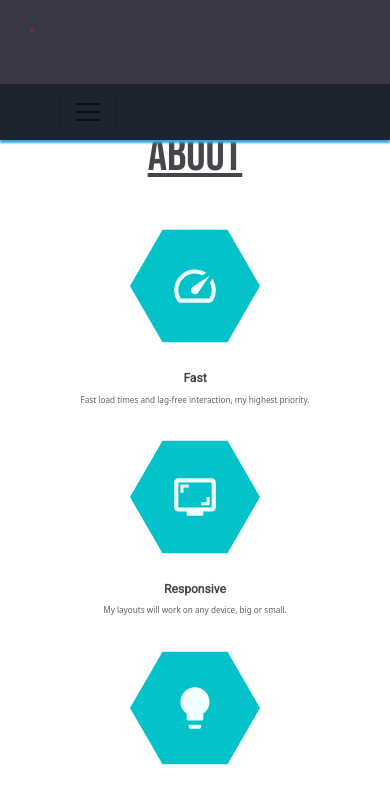
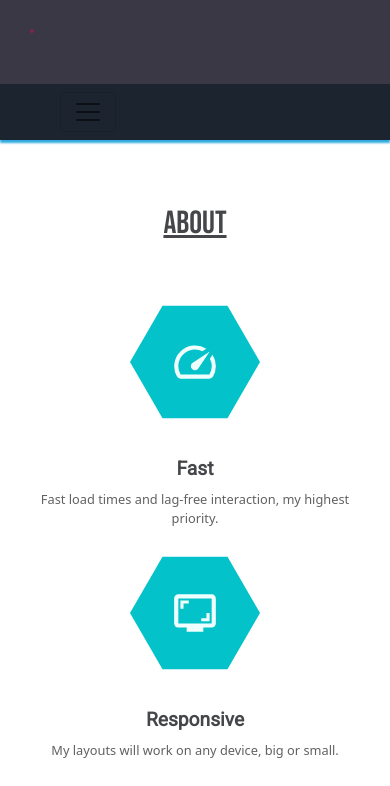
Before and after one commit to thegurpyar/portfolio-latest, a React (Create React App) app: page / in a window 390 px wide. Shown: the part 760-1546 px from the top of the page. Built offline with nearby package versions, Linux system fonts and the light colour scheme.

Commit message:
add loader

```diff
--- a/src/Components/About/about.css
+++ b/src/Components/About/about.css
@@ -1,38 +1,69 @@
-.about{
-   background-color: white;
-    height: 100vh;
+.about {
+    background-color: white;
+    min-height: 100vh; /* Changed to min-height for flexibility */
     display: flex;
     align-items: center;
-    align-content: center;
     flex-direction: column;
     justify-content: center;
-}
+    padding: 20px; /* Added padding for smaller screens */
+  }
 
-.header{
+  .header {
     font-family: 'Bebas Neue', cursive;
     font-size: 3rem;
-    color:#444649;
+    color: #444649;
     text-decoration: underline;
-}
+    margin-bottom: 20px; /* Added spacing below the header */
+  }
 
-.about h1{
+  .about h1 {
     font-family: 'Roboto', sans-serif;
-    color:#444649;
+    color: #444649;
     font-weight: 600;
     font-size: 2rem;
-}
+    margin-top: 10px; /* Adjusted spacing for better readability */
+  }
 
-.about p{
-    color:#616161;
+  .about p {
+    color: #616161;
     font-weight: 400;
+    margin: 10px 0; /* Added vertical spacing for paragraphs */
+    text-align: center; /* Centered text for mobile and desktop views */
+  }
 
-}
+  /* Responsive Adjustments */
+  @media screen and (max-width: 768px) {
+    .about {
+      padding: 15px;
+    }
 
-@media screen and (max-width: 600px) {
+    .header {
+      font-size: 2.5rem; /* Reduced header size */
+    }
+
+    .about h1 {
+      font-size: 1.5rem; /* Scaled down for smaller devices */
+    }
+
     .about p {
-        font-size: 2.1vw
-    }
-    .about h1{
-        font-size: 3.1vw;
+      font-size: 0.9rem; /* Adjusted font size for better readability */
     }
   }
+
+  @media screen and (max-width: 480px) {
+    .about {
+      padding: 10px;
+    }
+
+    .header {
+      font-size: 2rem;
+    }
+
+    .about h1 {
+      font-size: 1.2rem;
+    }
+
+    .about p {
+      font-size: 0.8rem;
+    }
+  }
--- a/src/Components/Contact/Contact.jsx
+++ b/src/Components/Contact/Contact.jsx
@@ -3,14 +3,17 @@ import "./contact.css";
 import { Container } from "react-bootstrap";
 import emailjs from "@emailjs/browser";
 import { Bounce } from "react-awesome-reveal";
+import Loader from "../Loader/Loader"; // Import the Loader component
 
 const Contact = () => {
   const form = useRef();
   const [alertMessage, setAlertMessage] = useState("");
   const [showAlert, setShowAlert] = useState(false);
+  const [loading, setLoading] = useState(false); // State to track loading status
 
   const sendEmail = async (e) => {
     e.preventDefault();
+    setLoading(true); // Show loader
 
     try {
       const result = await emailjs.sendForm(
@@ -19,14 +22,16 @@ const Contact = () => {
         form.current,
         process.env.REACT_APP_EMAILJS_PUBLIC_KEY
       );
-
-      setShowAlert(true);
+      if(result){
+        setShowAlert(true);
+      }
       setAlertMessage("Email sent successfully!");
     } catch (error) {
       console.error("Error sending email:", error.text);
       setAlertMessage("Failed to send email. Please try again.");
+    } finally {
+      setLoading(false); // Hide loader after email is sent
     }
-
 
     e.target.reset();
   };
@@ -97,6 +102,8 @@ const Contact = () => {
           </div>
         </div>
       )}
+
+      {loading && <Loader />} {/* Display loader when sending email */}
     </div>
   );
 };
--- a/src/Components/Footer/Footer.jsx
+++ b/src/Components/Footer/Footer.jsx
@@ -1,6 +1,7 @@
 import React from "react";
 import "./footer.css";
 import InstagramIcon from "@mui/icons-material/Instagram";
+import WhatsAppIcon from '@mui/icons-material/WhatsApp';
 import CallIcon from "@mui/icons-material/Call";
 import TextSnippetIcon from '@mui/icons-material/TextSnippet';
 const Footer = () => {
@@ -19,6 +20,16 @@ const Footer = () => {
       >
         <CallIcon style={iconStyle} />
       </a>
+
+      <a
+        className="footer-icon"
+        href="https://wa.me/+918619443934"
+        aria-label="Chat"
+      >
+        <WhatsAppIcon style={iconStyle} />
+      </a>
+
+
       <a
         className="footer-icon"
         href="https://www.instagram.com/accounts/login/?next=/gurpyardandiwal/"
--- /dev/null
+++ b/src/Components/Loader/Loader.jsx
@@ -0,0 +1,14 @@
+// Loader.js
+import React from "react";
+import "./loader.css"; // Optional: add styles for loader
+
+const Loader = () => {
+  return (
+    <div className="loader">
+      <div className="spinner"></div>
+      <p>Sending your message...</p>
+    </div>
+  );
+};
+
+export default Loader;
--- /dev/null
+++ b/src/Components/Loader/loader.css
@@ -0,0 +1,28 @@
+/* loader.css */
+.loader {
+    display: flex;
+    justify-content: center;
+    align-items: center;
+    flex-direction: column;
+    position: fixed;
+    top: 0;
+    left: 0;
+    width: 100%;
+    height: 100vh;
+    background-color: rgba(255, 255, 255, 0.7);
+    z-index: 9999;
+  }
+
+  .spinner {
+    border: 5px solid #f3f3f3;
+    border-top: 5px solid #00a1a7;
+    border-radius: 50%;
+    width: 50px;
+    height: 50px;
+    animation: spin 1s linear infinite;
+  }
+
+  @keyframes spin {
+    0% { transform: rotate(0deg); }
+    100% { transform: rotate(360deg); }
+  }
```
